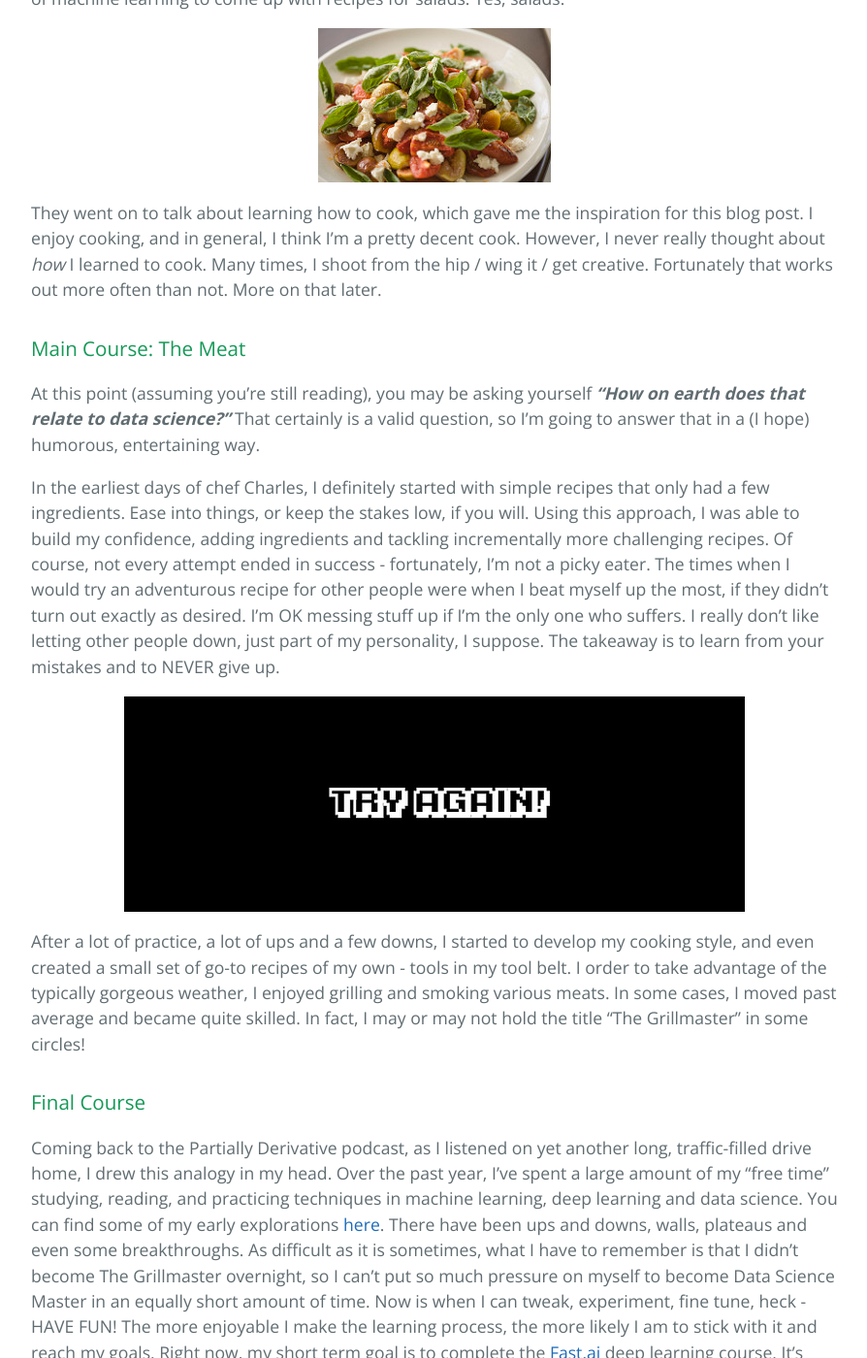
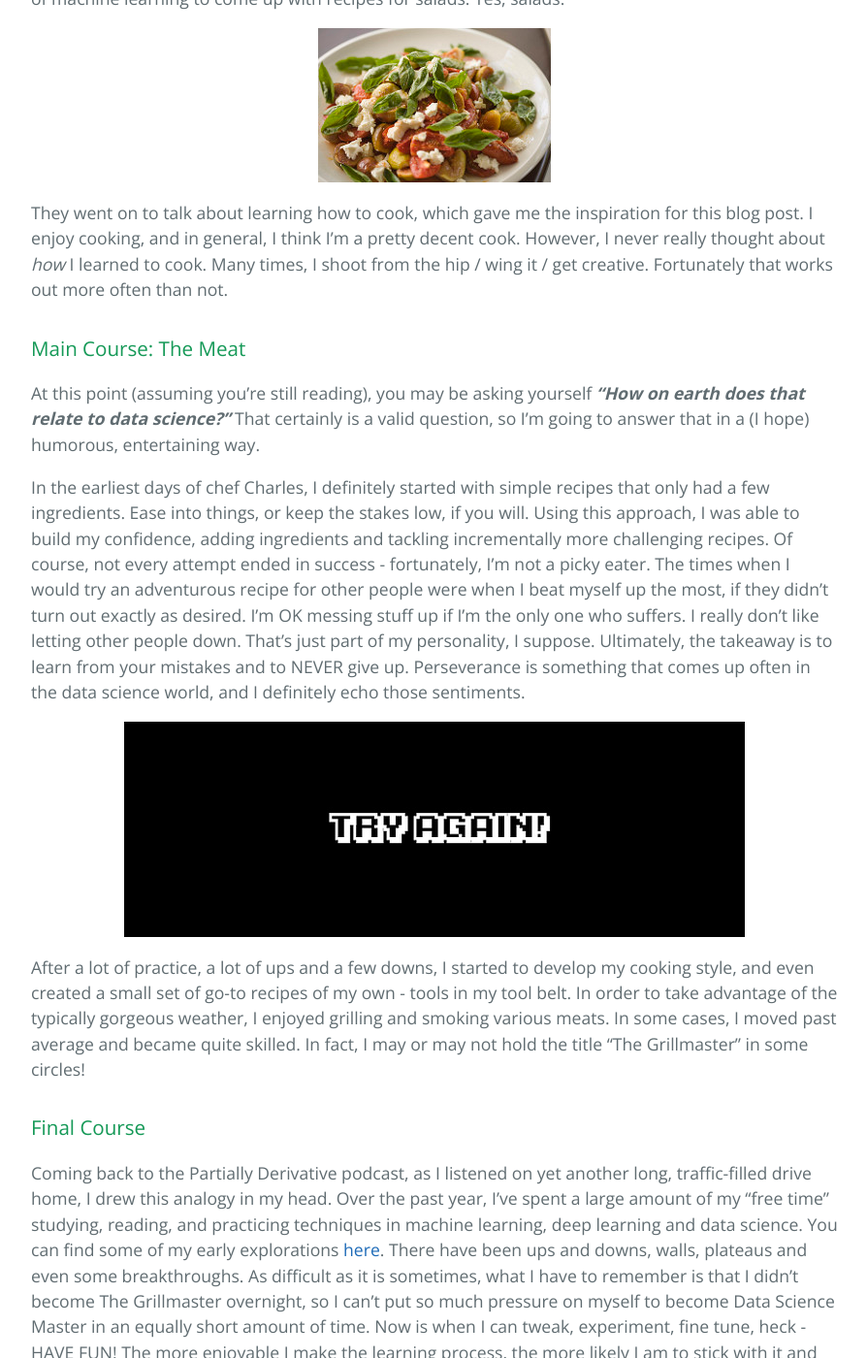
Before and after one commit to coldfashioned/coldfashioned.github.io, a Jekyll site: the page built from _posts/2017-04-12-On-Cooking.markdown, in a window 1280 px wide and 1400 px high, scrolled down 658 px. Shown: the whole window at 97% size, without its empty margins (192-1086 px from the left). Built offline with Jekyll 4.4.1, drawn with Linux system fonts in a browser that asks for light colours.

Commit message:
tweaking last post

```diff
--- a/_posts/2017-04-12-On-Cooking.markdown
+++ b/_posts/2017-04-12-On-Cooking.markdown
@@ -9,16 +9,16 @@ I have recently become a big fan of the [Partially Derivative](http://www.partia
 
 ![A Salad](/assets/salad.jpg){: .center-image}
 
-They went on to talk about learning how to cook, which gave me the inspiration for this blog post. I enjoy cooking, and in general, I think I'm a pretty decent cook. However, I never really thought about _how_ I learned to cook. Many times, I shoot from the hip / wing it / get creative. Fortunately that works out more often than not. More on that later.
+They went on to talk about learning how to cook, which gave me the inspiration for this blog post. I enjoy cooking, and in general, I think I'm a pretty decent cook. However, I never really thought about _how_ I learned to cook. Many times, I shoot from the hip / wing it / get creative. Fortunately that works out more often than not.
 
 ### Main Course: The Meat
 At this point (assuming you're still reading), you may be asking yourself **_"How on earth does that relate to data science?"_**  That certainly is a valid question, so I'm going to answer that in a (I hope) humorous, entertaining way.
 
-In the earliest days of chef Charles, I definitely started with simple recipes that only had a few ingredients. Ease into things, or keep the stakes low, if you will. Using this approach, I was able to build my confidence, adding ingredients and tackling incrementally more challenging recipes. Of course, not every attempt ended in success - fortunately, I'm not a picky eater. The times when I would try an adventurous recipe for other people were when I beat myself up the most, if they didn't turn out exactly as desired. I'm OK messing stuff up if I'm the only one who suffers. I really don't like letting other people down, just part of my personality, I suppose. The takeaway is to learn from your mistakes and to NEVER give up.
+In the earliest days of chef Charles, I definitely started with simple recipes that only had a few ingredients. Ease into things, or keep the stakes low, if you will. Using this approach, I was able to build my confidence, adding ingredients and tackling incrementally more challenging recipes. Of course, not every attempt ended in success - fortunately, I'm not a picky eater. The times when I would try an adventurous recipe for other people were when I beat myself up the most, if they didn't turn out exactly as desired. I'm OK messing stuff up if I'm the only one who suffers. I really don't like letting other people down. That's just part of my personality, I suppose. Ultimately, the takeaway is to learn from your mistakes and to NEVER give up. Perseverance is something that comes up often in the data science world, and I definitely echo those sentiments.
 
 ![Keep At It](/assets/try_again.jpg){: .center-image}
 
-After a lot of practice, a lot of ups and a few downs, I started to develop my cooking style, and even created a small set of go-to recipes of my own - tools in my tool belt. I order to take advantage of the typically gorgeous weather, I enjoyed grilling and smoking various meats. In some cases, I moved past average and became quite skilled. In fact, I may or may not hold the title "The Grillmaster" in some circles!
+After a lot of practice, a lot of ups and a few downs, I started to develop my cooking style, and even created a small set of go-to recipes of my own - tools in my tool belt. In order to take advantage of the typically gorgeous weather, I enjoyed grilling and smoking various meats. In some cases, I moved past average and became quite skilled. In fact, I may or may not hold the title "The Grillmaster" in some circles!
 
 ### Final Course
 Coming back to the Partially Derivative podcast, as I listened on yet another long, traffic-filled drive home, I drew this analogy in my head. Over the past year, I've spent a large amount of my "free time" studying, reading, and practicing techniques in machine learning, deep learning and data science. You can find some of my early explorations [here](http://www.github.com/coldfashioned/DataSci). There have been ups and downs, walls, plateaus and even some breakthroughs. As difficult as it is sometimes, what I have to remember is that I didn't become The Grillmaster overnight, so I can't put so much pressure on myself to become Data Science Master in an equally short amount of time. Now is when I can tweak, experiment, fine tune, heck - HAVE FUN! The more enjoyable I make the learning process, the more likely I am to stick with it and reach my goals. Right now, my short term goal is to complete the [Fast.ai](http://course.fast.ai) deep learning course. It's deep, but it seems really well structured, and I'm looking forward to digging in (couldn't resist the pun!) and exploring everything this course has to offer.
```
